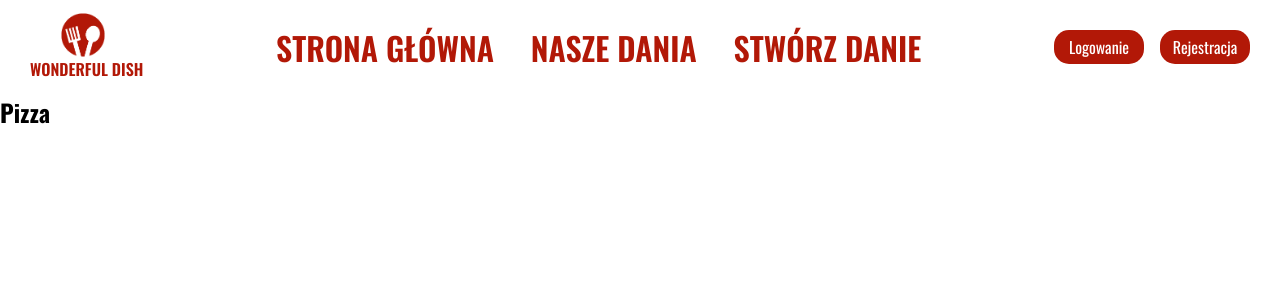
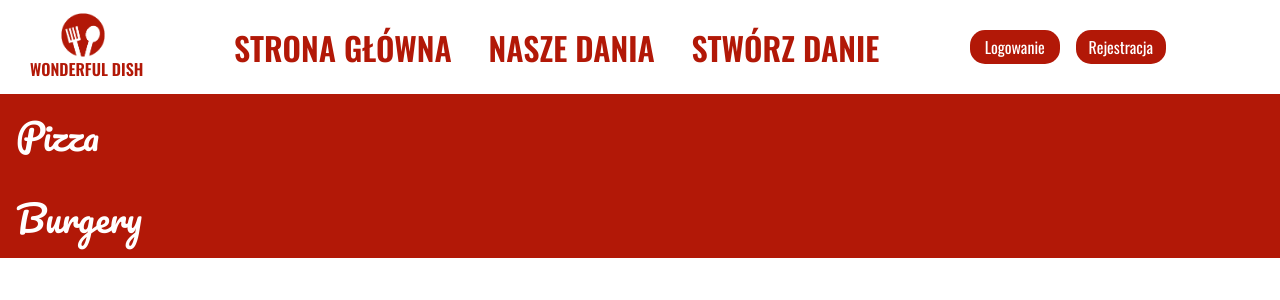
Before and after one commit to GrzegorzBanaszak/restaurant, a React (Create React App) app in the folder client/: page /dishes in a window 1280 px wide. Shown: the top 300 px of the page. Built offline with nearby package versions, Linux system fonts and the light colour scheme.

Commit message:
Add button for dishes menu

```diff
--- a/client/src/App.js
+++ b/client/src/App.js
@@ -1,3 +1,4 @@
+import { useState } from "react";
 import { BrowserRouter, Routes, Route } from "react-router-dom";
 import Nav from "./components/Nav";
 import Home from "./pages/Home";
@@ -7,15 +8,23 @@ import Register from "./pages/Register";
 import "./styles/main.scss";
 
 function App() {
+  const [isOpen, setIsOpen] = useState(false);
+  const handleIfManuOpen = () => {
+    if (isOpen) {
+      setIsOpen(false);
+    }
+  };
   return (
     <BrowserRouter>
-      <Nav />
+      <Nav isOpen={isOpen} setIsOpen={setIsOpen} />
+      <div onClick={handleIfManuOpen}>
         <Routes>
           <Route path="/" element={<Home />} />
           <Route path="/login" element={<Login />} />
           <Route path="/register" element={<Register />} />
           <Route path="/dishes" element={<OurDishes />} />
         </Routes>
+      </div>
     </BrowserRouter>
   );
 }
--- a/client/src/components/Nav.jsx
+++ b/client/src/components/Nav.jsx
@@ -4,8 +4,7 @@ import logo from "../assets/logored.png";
 import { GiHamburgerMenu } from "react-icons/gi";
 import { Link } from "react-router-dom";
 import { motion } from "framer-motion";
-import { useState } from "react";
-
+import { BiFoodMenu } from "react-icons/bi";
 const menuList = [
   {
     name: "Strona główna",
@@ -21,8 +20,7 @@ const menuList = [
   },
 ];
 
-const Nav = () => {
-  const [isOpen, setIsOpen] = useState(false);
+const Nav = ({ isOpen, setIsOpen }) => {
   return (
     <nav className="nav">
       <div className="nav__header">
@@ -32,7 +30,7 @@ const Nav = () => {
         </div>
         <div className="nav__contant--desktop">
           {menuList.map(({ name, target }, index) => (
-            <Link key={index} className="nav__link"  to={target}>
+            <Link key={index} className="nav__link" to={target}>
               {name}
             </Link>
           ))}
@@ -45,6 +43,8 @@ const Nav = () => {
             Rejestracja
           </Link>
         </div>
+        <div className="nav__toggles">
+          <BiFoodMenu size={36} color="#b21807" className="nav__toggle" />
           <GiHamburgerMenu
             size={36}
             color="#b21807"
@@ -52,13 +52,18 @@ const Nav = () => {
             className="nav__toggle"
           />
         </div>
+      </div>
       <motion.div
         initial={{ height: 0 }}
-        animate={{ height: isOpen ? "250px" : 0, transition: { delay: 0.2 } }}
+        animate={{
+          height: isOpen ? "250px" : 0,
+          transition: { delay: 0.1 },
+        }}
+        onClick={() => setIsOpen(false)}
         className="nav__contant--mobile"
       >
         {menuList.map(({ name, target }, index) => (
-          <Link key={index} className="nav__link"  to={target}>
+          <Link key={index} className="nav__link" to={target}>
             {name}
           </Link>
         ))}
--- /dev/null
+++ b/client/src/components/OurDishesSidebar.jsx
@@ -0,0 +1,34 @@
+import { motion } from "framer-motion";
+const sidebarMenuList = [
+  {
+    id: 1,
+    name: "Pizza",
+    value: "pizza",
+  },
+  {
+    id: 2,
+    name: "Burgery",
+    value: "burgery",
+  },
+];
+
+const OurDishesSidebar = ({ showSidebar, setShowSidebar }) => {
+  return (
+    <motion.div
+      className="dishes__sidebar"
+      initial={{ left: "-100%" }}
+      animate={{
+        left: showSidebar ? "0" : "-100%",
+        transition: { duration: 0.5 },
+      }}
+    >
+      <ul>
+        {sidebarMenuList.map((item) => (
+          <li key={item.id}>{item.name}</li>
+        ))}
+      </ul>
+    </motion.div>
+  );
+};
+
+export default OurDishesSidebar;
--- a/client/src/pages/OurDishes.jsx
+++ b/client/src/pages/OurDishes.jsx
@@ -1,39 +1,18 @@
 import React from "react";
 import "../styles/components/OurDishes.scss";
 import { useState } from "react";
-import { motion } from "framer-motion";
-const sidebarMenuList = [
-  {
-    id: 1,
-    name: "Pizza",
-    value: "pizza",
-  },
-  {
-    id: 2,
-    name: "Burgery",
-    value: "burgery",
-  },
-];
+import OurDishesSidebar from "../components/OurDishesSidebar";
+
 const OurDishes = () => {
-  const [showSidebar, setShowSidebar] = useState(false);
+  const [showSidebar, setShowSidebar] = useState(true);
   return (
     <>
       <section className="dishes">
         <div className="dishes__container">
-          <motion.div
-            className="dishes__sidebar"
-            initial={{ left: "-100%" }}
-            animate={{
-              left: showSidebar ? "0" : "-100%",
-              transition: { duration: 0.5 },
-            }}
-          >
-            <ul>
-              {sidebarMenuList.map((item) => (
-                <li key={item.id}>{item.name}</li>
-              ))}
-            </ul>
-          </motion.div>
+          <OurDishesSidebar
+            showSidebar={showSidebar}
+            setShowSidebar={setShowSidebar}
+          />
           <section className="dishes__content">
             <h2 className="dishes__title">Pizza</h2>
           </section>
--- a/client/src/styles/components/Nav.scss
+++ b/client/src/styles/components/Nav.scss
@@ -27,6 +27,7 @@
   }
   &__toggle {
     cursor: pointer;
+    margin-left: 1rem;
   }
   &__link {
     font-size: toRem(32);
```
Lines whose indentation alone changed are shown as unchanged.
